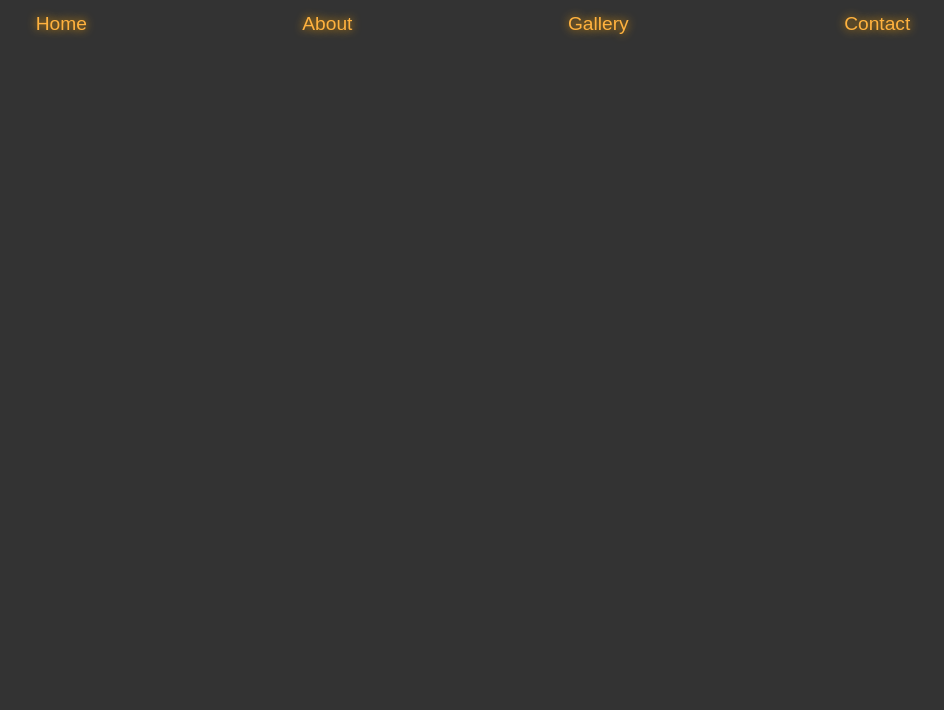
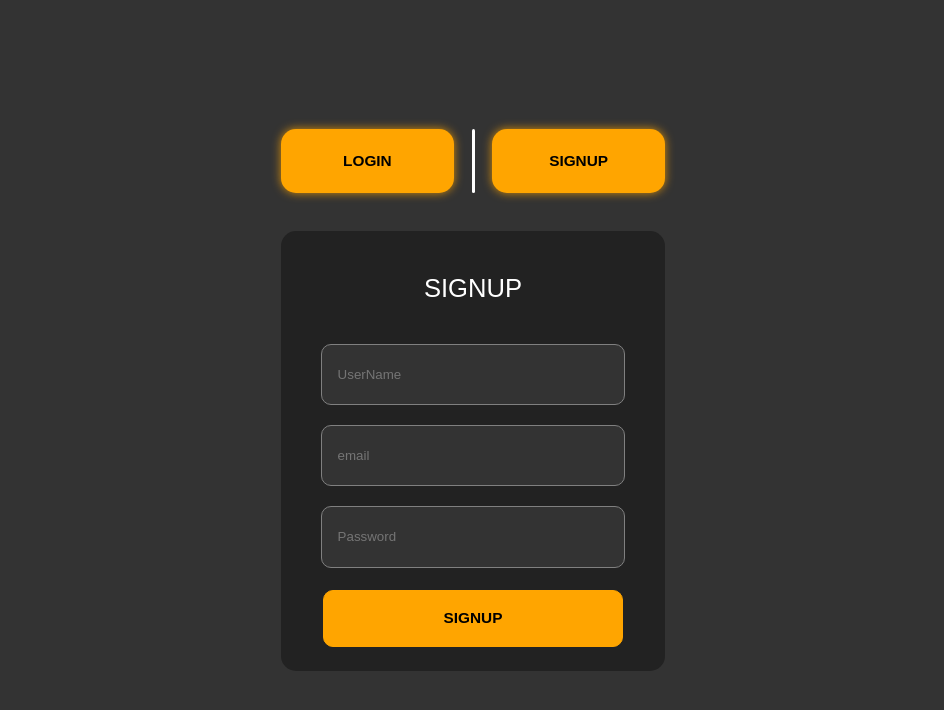
Before and after one commit to JeyaprakashRajesh/mern-training, a React (Vite) app in the folder Day-8/vite-project/: page /auth in a window 1280 px wide. Shown: the top 710 px of the page, without its empty margins (167-1111 px from the left). Built offline with nearby package versions, Linux system fonts and the light colour scheme.

Commit message:
Day-7 task

```diff
--- a/Day-8/vite-project/src/App.jsx
+++ b/Day-8/vite-project/src/App.jsx
@@ -1,26 +1,28 @@
-
 import './App.css'
 import About from './Components/About'
+import AuthScreen from './Components/AuthScreen'
 import Contact from './Components/Contact'
 import Gallary from './Components/Gallary'
 import Home from './Components/Home'
 import Navbar from './Components/Navbar'
-import { Route , Routes } from 'react-router-dom'
+import { Route, Routes, useLocation } from 'react-router-dom'
+
 function App() {
+  const location = useLocation();
 
   return (
     <>
-    <Navbar />
-    <Routes
-
-    >
-      <Route path='/' Component={Home} />
-      <Route path='/about' Component={About} />
-      <Route path='/gallery' Component={Gallary} />
-      <Route path='/contact' Component={Contact} />
-    </Routes>
+      {/* Conditionally render Navbar */}
+      {location.pathname !== '/auth' && <Navbar />}
+      <Routes>
+        <Route path='/' Component={Home} />
+        <Route path='/about' Component={About} />
+        <Route path='/gallery' Component={Gallary} />
+        <Route path='/contact' Component={Contact} />
+        <Route path='/auth' Component={AuthScreen} />
+      </Routes>
     </>
-  )
+  );
 }
 
-export default App
+export default App;
--- /dev/null
+++ b/Day-8/vite-project/src/Components/AuthScreen.jsx
@@ -0,0 +1,52 @@
+import React, { useState } from "react";
+import "../styles/AuthScreen.css";
+import { useNavigate } from "react-router-dom";
+export default function AuthScreen() {
+  const [isLogin, setLogin] = useState(false);
+  const navigate = useNavigate()
+  return (
+    <div>
+      <section className="auth-screen-container">
+        <div className="auth-screen-selector-container">
+          <div className="auth-screen-selector-element">
+            <button onClick={() => setLogin(true)}>LOGIN</button>
+          </div>
+          <div className="auth-screen-selector-line"></div>
+          <div className="auth-screen-selector-element">
+            <button onClick={() => setLogin(false)}>SIGNUP</button>
+          </div>
+        </div>
+        {isLogin ? (
+          <form className="auth-screen-component">
+            <div className="auth-screen-heading">LOGIN</div>
+            <div className="auth-screen-component-element">
+                <input type="text" placeholder="UserName" required></input>
+            </div>
+            <div className="auth-screen-component-element">
+                <input type="text" placeholder="Password" required></input>
+            </div>
+            <div className="auth-screen-component-element">
+                <button type="submit" onClick={() => {navigate("/")}}>LOGIN</button>
+            </div>
+          </form>
+        ) : (
+            <form className="auth-screen-component">
+            <div className="auth-screen-heading">SIGNUP</div>
+            <div className="auth-screen-component-element">
+                <input type="text" placeholder="UserName" required></input>
+            </div>
+            <div className="auth-screen-component-element">
+                <input type="email" placeholder="email" required></input>
+            </div>
+            <div className="auth-screen-component-element">
+                <input type="text" placeholder="Password" required></input>
+            </div>
+            <div className="auth-screen-component-element">
+                <button type="submit" onClick={() => setLogin(true)}>SIGNUP</button>
+            </div>
+          </form>
+        )}
+      </section>
+    </div>
+  );
+}
--- /dev/null
+++ b/Day-8/vite-project/src/styles/AuthScreen.css
@@ -0,0 +1,93 @@
+.auth-screen-container {
+    height: 100vh;
+    width: 100vw;
+    display: flex;
+    align-items: center;
+    justify-content: center;
+    flex-direction: column;
+}
+.auth-screen-selector-container {
+    height: 8%;
+    width: 30%;
+    display: flex;
+    flex-direction: row;
+    justify-content: space-between;
+}
+.auth-screen-selector-element {
+    height: 100%;
+    width: 45%;
+}
+.auth-screen-selector-element button {
+    height: inherit;
+    width: 100%;
+    font-family: sans-serif;
+    background-color: orange;
+    align-content: center;
+    text-align: center;
+    border: none;
+    border-radius: 15px;
+    color: black;
+    font-size: 1.2vw;
+    font-weight: 700;
+    box-shadow: 0px 0px 10px rgba(255, 166, 0, 0.795);
+    transition: all 0.2s ease;
+}
+.auth-screen-selector-element button:hover  {
+    transform: scale(1.05);
+    cursor: pointer;
+}
+.auth-screen-selector-line {
+    height: 100%;
+    width: 3px;
+    background-color: white;
+    border-radius: 10px;
+}
+.auth-screen-component {
+    width: 30%;
+    height: 55%;
+    background-color: #222;
+    margin-top: 3%;
+    border-radius: 15px;
+    display: flex;
+    flex-direction: column;
+    align-items: center;
+    justify-content: space-evenly;
+}
+.auth-screen-heading {
+   width: 100%;
+   height: 15%;
+   align-content: center;
+   text-align: center;
+    font-size: 2vw;
+}
+.auth-screen-component-element {
+    height: 13%;
+    width: 100%;
+    display: flex;
+    align-items: center;
+    justify-content: center;
+}
+.auth-screen-component-element  input {
+    height: 100%;
+    width: 74%;
+    border: none;
+    border-radius: 10px;
+    background-color: #333;
+    border: gray solid 1px;
+    padding-left: 4%;
+    color: white;
+}
+.auth-screen-component-element button {
+    height: 100%;
+    width: 78%;
+    border: 1px orange solid;
+    background-color: orange;
+    border-radius: 10px;
+    font-size: 1.2vw;
+    font-weight: 700;
+    transition: all 0.2s ease;
+}
+.auth-screen-component-element button:hover {
+    cursor: pointer;
+    box-shadow: 0px 0px 5px orange;
+}
```
